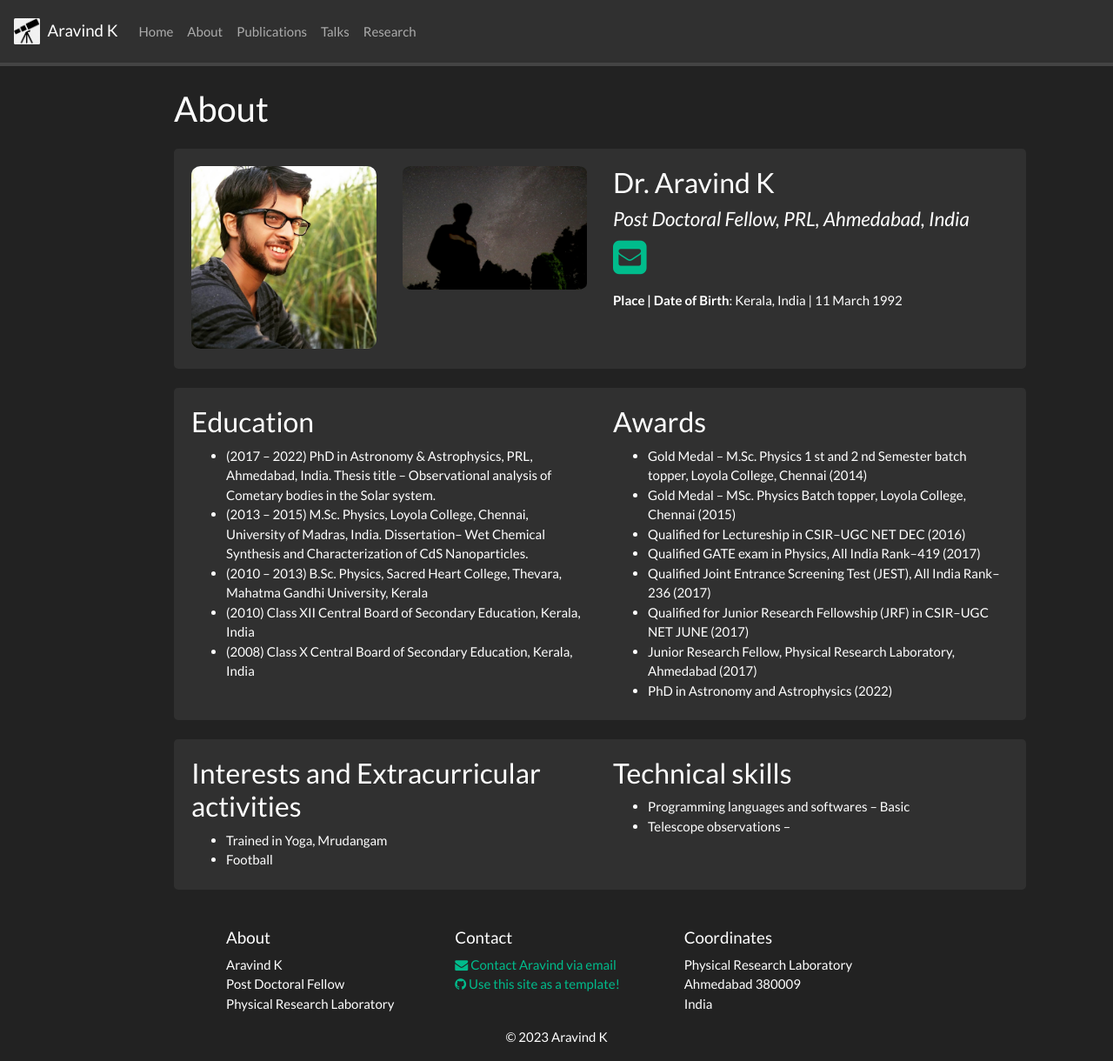
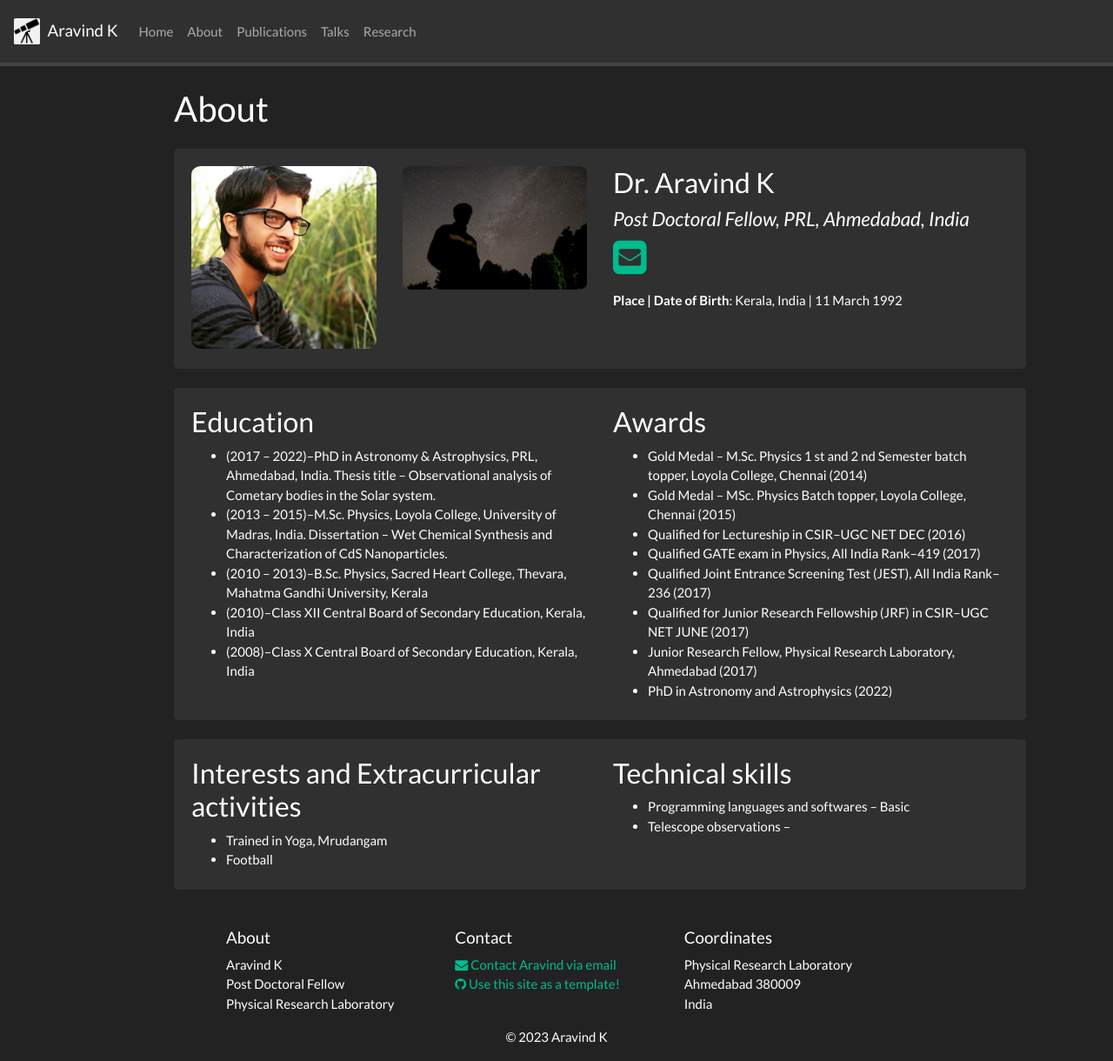
Before and after one commit to DrAravind1192/DrAravind1192.github.io, a Jekyll site: the page built from _pages/about.md, in a window 1280 px wide and 1220 px high. Shown: the whole window at 87% size. Built offline with Jekyll 4.4.1, drawn with Linux system fonts in a browser that asks for light colours; nearby versions of some CDN libraries; a style sheet for code colours, icons or effects is not loaded.

Commit message:
Update pi.yml

```diff
--- a/_data/pi.yml
+++ b/_data/pi.yml
@@ -12,11 +12,11 @@
   cv: papers/CV.pdf
   # Change the number below to the number of "educations" you have (up to 6)
   number_educ: 5
-  education1: (2017 - 2022) PhD in Astronomy & Astrophysics, PRL, Ahmedabad, India. Thesis title - Observational analysis of Cometary bodies in the Solar system.
-  education2: (2013 - 2015) M.Sc. Physics, Loyola College, Chennai, University of Madras, India. Dissertation- Wet Chemical Synthesis and Characterization of CdS Nanoparticles.
-  education3: (2010 - 2013) B.Sc. Physics, Sacred Heart College, Thevara, Mahatma Gandhi University, Kerala
-  education4: (2010)        Class XII Central Board of Secondary Education, Kerala, India
-  education5: (2008)        Class X Central Board of Secondary Education, Kerala, India
+  education1: (2017 - 2022)-PhD in Astronomy & Astrophysics, PRL, Ahmedabad, India. Thesis title - Observational analysis of Cometary bodies in the Solar system.
+  education2: (2013 - 2015)-M.Sc. Physics, Loyola College, University of Madras, India. Dissertation - Wet Chemical Synthesis and Characterization of CdS Nanoparticles.
+  education3: (2010 - 2013)-B.Sc. Physics, Sacred Heart College, Thevara, Mahatma Gandhi University, Kerala
+  education4: (2010)-Class XII Central Board of Secondary Education, Kerala, India
+  education5: (2008)-Class X Central Board of Secondary Education, Kerala, India
   # education6:
   education1short: (2023) Ph.D.Physics, IIT Gandhinagar
   education2short: (2015) M.Sc Physics, Loyola, Chennai
```
